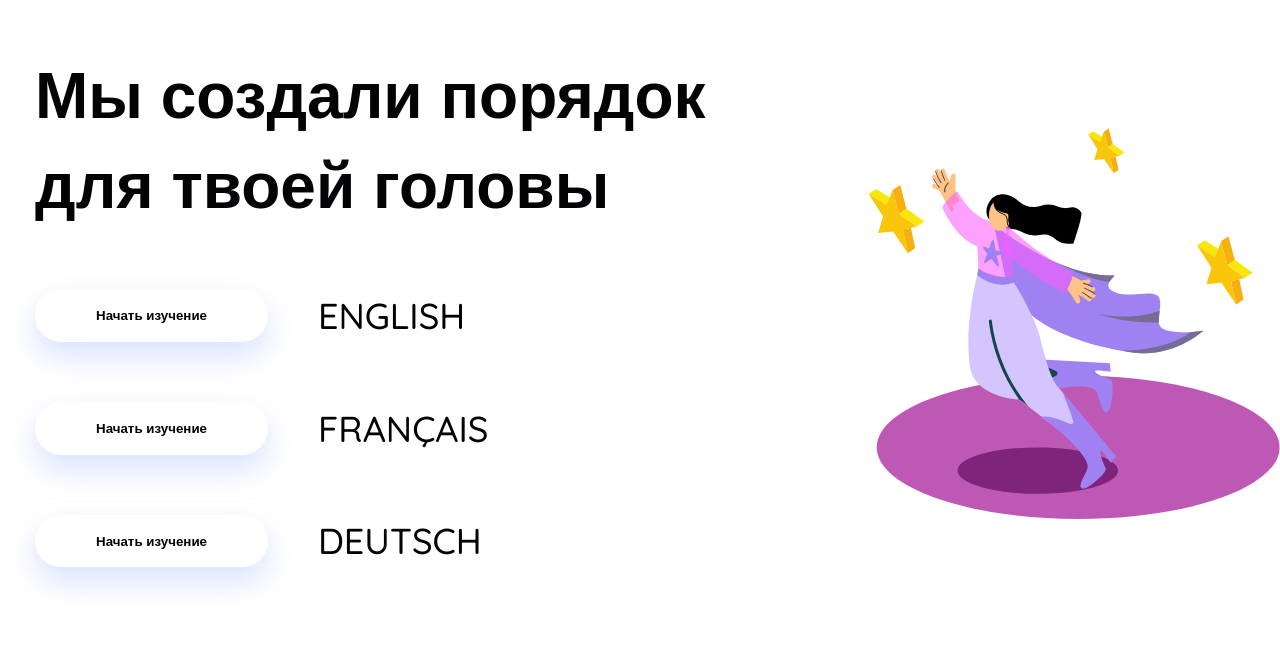
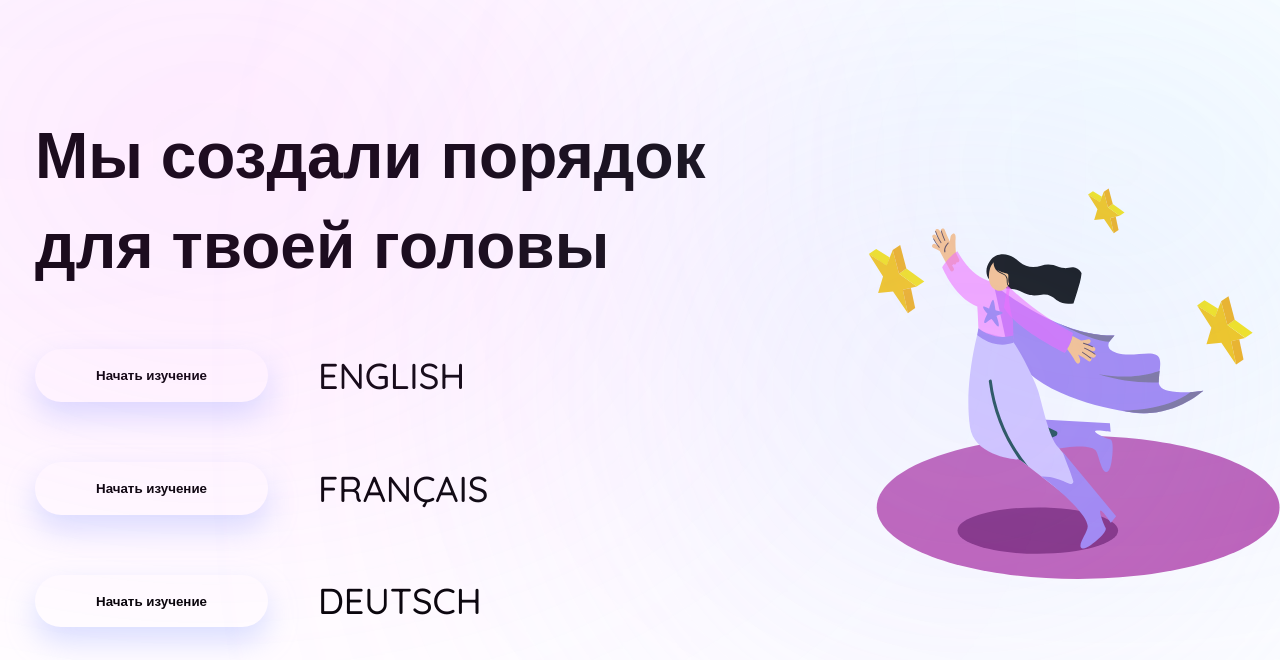
Before and after one commit to Hlib-Chyz/golda-group-client, a React (Create React App) app: page / in a window 1280 px wide. Shown: the part 280-940 px from the top of the page. Built offline with nearby package versions, Linux system fonts and the light colour scheme.

Commit message:
feature: added elipses

```diff
--- a/src/layouts/header/header.module.scss
+++ b/src/layouts/header/header.module.scss
@@ -6,7 +6,6 @@
   z-index: 1000;
   top: 0;
   left: 0;
-  background-color: white;
 }
 
 .container {
--- a/src/layouts/main/components/general-section/general-section.module.scss
+++ b/src/layouts/main/components/general-section/general-section.module.scss
@@ -1,6 +1,47 @@
 .wrapper {
-  margin-top: 210px;
-  margin-bottom: 140px;
+  position: relative;
+  .elipseLeft {
+    position: absolute;
+    width: 824px;
+    height: 600px;
+    left: -236px;
+    top: 90px;
+    background: linear-gradient(
+      180deg,
+      rgba(252, 94, 255, 0.348) -10.09%,
+      rgba(196, 226, 240, 0) 89.91%
+    );
+    filter: blur(200px);
+  }
+  .elipseRightTop {
+    position: absolute;
+    width: 546px;
+    height: 445px;
+    top: 150px;
+    right: -143px;
+    background: linear-gradient(
+      180deg,
+      rgba(94, 205, 255, 0.4) -10.09%,
+      rgba(94, 205, 255, 0) 89.91%
+    );
+    filter: blur(200px);
+    /* blue circle */
+  }
+  .elipseTigthBottom {
+    position: absolute;
+    width: 554px;
+    height: 516px;
+    right: 0;
+    bottom: 0;
+    background: linear-gradient(
+      180deg,
+      rgba(212, 197, 255, 0.6) -10.09%,
+      rgba(210, 196, 240, 0) 89.91%
+    );
+    filter: blur(200px);
+  }
+  padding-top: 210px;
+  padding-bottom: 140px;
   .container {
     display: flex;
     align-items: flex-end;
--- a/src/layouts/main/components/general-section/general-section.tsx
+++ b/src/layouts/main/components/general-section/general-section.tsx
@@ -6,6 +6,9 @@ import superwoman from "@assets/images/superwoman.svg";
 function GeneralSection() {
   return (
     <div className={styles.wrapper}>
+      <div className={styles.elipseLeft}></div>
+      <div className={styles.elipseRightTop}></div>
+      <div className={styles.elipseTigthBottom}></div>
       <div className={styles.container}>
         <section className={styles.leftSide}>
           <h1>Мы создали порядок для твоей головы</h1>
--- a/src/layouts/main/components/why-we-are-the-best/why-we-are-the-best.module.scss
+++ b/src/layouts/main/components/why-we-are-the-best/why-we-are-the-best.module.scss
@@ -1,5 +1,5 @@
 .wrapper {
-  margin: 140px 0;
+  padding: 140px 0;
   .container {
     h3 {
       margin-bottom: 125px;
--- a/src/layouts/main/main.module.scss
+++ b/src/layouts/main/main.module.scss
@@ -1,2 +1,16 @@
 .main {
 }
+
+.elipseLeftTop {
+  position: absolute;
+  width: 156px;
+  height: 146px;
+  left: -92px;
+  top: -34px;
+  background: linear-gradient(
+    213.36deg,
+    rgba(94, 205, 255, 0.6) -73.9%,
+    rgba(94, 205, 255, 0.168) 80.15%
+  );
+  filter: blur(200px);
+}
--- a/src/layouts/main/main.tsx
+++ b/src/layouts/main/main.tsx
@@ -6,6 +6,7 @@ import WhyWeAreTheBest from "@layouts/main/components/why-we-are-the-best/why-we
 function Main() {
   return (
     <div className={styles.main}>
+      <div className={styles.elipseLeftTop}></div>
       <GeneralSection />
       <WhyWeAreTheBest />
     </div>
```
